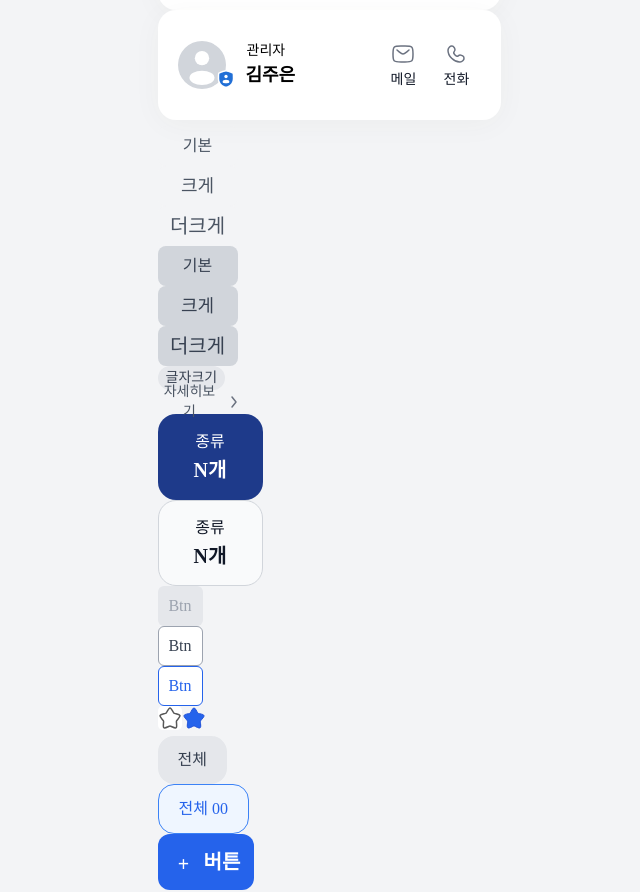
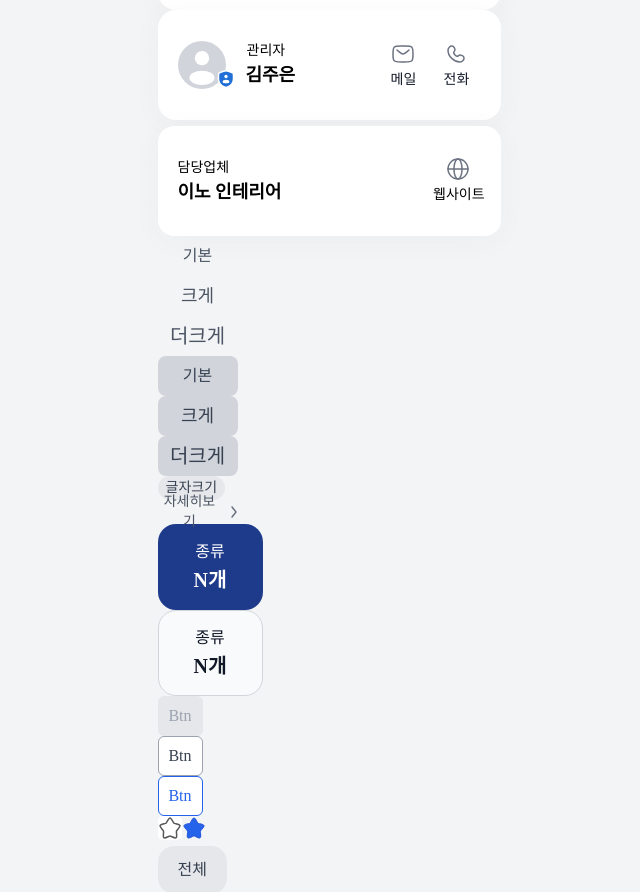
Before and after one commit to 10aeat/10aeat_Frontend, a Next.js app: page / in a window 1280 px wide. Shown: the part 1365-2257 px from the top of the page, without its empty margins (295-935 px from the left). Built offline with nearby package versions, Linux system fonts and the light colour scheme; a web font is replaced by a local one.

Commit message:
[Feat] 담당업체 카드

```diff
--- a/src/app/Check.tsx
+++ b/src/app/Check.tsx
@@ -9,6 +9,7 @@ import NoBox from '@/components/atoms/NoBox'
 import ShareBtn from '@/components/atoms/ShareBtn'
 import ButtonStore, { ButtonStyle } from '@/components/atoms/Button'
 import AdminCard from '@/components/atoms/AdminCard'
+import ResponsibleCompanyCard from '@/components/atoms/ResponsibleCompanyCard'
 
 export default function Check() {
   return (
@@ -95,6 +96,8 @@ export default function Check() {
       <br />
       {/* AdminCard */}
       <AdminCard name="김주은" mail="abc@abc.com" phone="01012345678" />
+      <ResponsibleCompanyCard name="이노 인테리어" site="naver.com" />
+
       {/* 인배 */}
       <ButtonStore buttonStyle={ButtonStyle.BASE}></ButtonStore>
       <ButtonStore buttonStyle={ButtonStyle.LARGE}></ButtonStore>
--- /dev/null
+++ b/src/components/atoms/ResponsibleCompanyCard.tsx
@@ -0,0 +1,37 @@
+import Image from 'next/image'
+
+interface Props {
+  name: string
+  site: string
+}
+
+// 댓글 or 진행 내용 없을 때 카드
+export default function ResponsibleCompanyCard({ name, site }: Props) {
+  const rCCard = () => {
+    return (
+      <button className="flex w-[343px] h-[110px] items-center gap-[159px] px-[20px] py-[20px] relative bg-white rounded-[16px] shadow-[0_4px_30px_0px_rgba(75,85,9,0.04)]">
+        <div className="flex max-w-[303px] items-center gap-[159px] relative flex-1 grow">
+          <div className="flex flex-col w-[98px] items-start gap-[2px] relative">
+            <div className="mt-[-1.00px] text-sm font-normal font-Pretendard relative w-fit whitespace-nowrap">
+              담당업체
+            </div>
+            <div className="relative w-fit font-Pretendard font-bold text-[18px] tracking-[0] leading-[24px] whitespace-nowrap">
+              {name}
+            </div>
+          </div>
+          <div className="flex flex-col items-center gap-[4px] px-[12px] py-0 relative flex-1 grow">
+            <img
+              src="/icons/global.svg"
+              alt="global"
+              className="!relative !w-[24px] !h-[24px] !ml-[-1.00px] !mr[-1.00px]"
+            />
+            <div className="ml-[-13.50px] mr-[-13.50px] text-sm text-medium font-Pretendard whitespace-nowrap">
+              웹사이트
+            </div>
+          </div>
+        </div>
+      </button>
+    )
+  }
+  return <>{rCCard()}</>
+}
```
